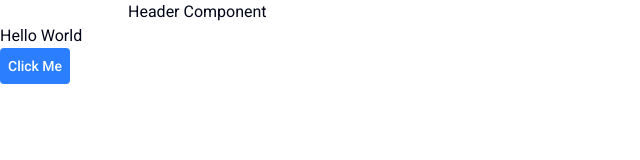
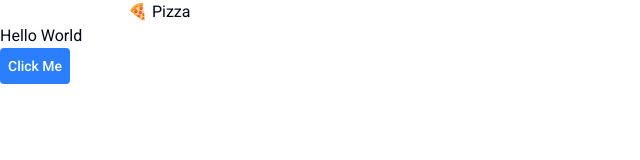
Before and after one commit to ahmed-reda-301/food-ordering-app, a Next.js app: page / in a window 1280 px wide. Shown: the top 160 px of the page, without its empty margins (0-640 px from the left). Built offline with nearby package versions, Linux system fonts and the light colour scheme.

Commit message:
feat: add custom Link component with hover prefetching for improved navigation UX

```diff
--- a/src/components/header/index.tsx
+++ b/src/components/header/index.tsx
@@ -1,10 +1,10 @@
-import React from "react";
+import Link from "../link"; // Adjust the import path as necessary
 
 function Header() {
   return (
     <header>
       <div className="container">
-        <h2>Header Component</h2>
+        <Link href="/"> 🍕 Pizza</Link>
       </div>
     </header>
   );
--- /dev/null
+++ b/src/components/link/index.tsx
@@ -0,0 +1,56 @@
+// src/components/link/index.tsx
+//
+// This is a custom Link component for Next.js projects.
+//
+// Purpose:
+// - Wraps Next.js's built-in <Link> to provide enhanced UX and prefetching behavior.
+// - Prefetches the linked page when the user hovers over the link, improving perceived navigation speed.
+// - Accepts all standard Next.js Link props, plus target and other anchor attributes.
+//
+// How it works:
+// - Uses a ref to access the underlying anchor element.
+// - On mouseover, sets prefetching to true, triggering Next.js to prefetch the page in the background.
+// - On mouseleave, disables prefetching.
+// - This makes navigation feel faster, especially on slow networks or large pages.
+//
+// Usage Example:
+//   <Link href="/about">About Us</Link>
+//   <Link href="/menu" target="_blank">Menu</Link>
+
+'use client';
+
+import NextLink, { LinkProps as NextLinkProps } from 'next/link';
+import React, { FC, HTMLAttributes, useEffect, useRef, useState } from 'react';
+
+type CustomLinkProps = NextLinkProps & {
+  children: React.ReactNode;
+  href: string;
+  target?: string;
+} & HTMLAttributes<HTMLAnchorElement>;
+
+const Link: FC<CustomLinkProps> = ({ children, href, ...rest }) => {
+  const [prefetching, setPrefetching] = useState(false);
+  const linkRef = useRef<HTMLAnchorElement>(null);
+  const setPrefetchListener = () => {
+    setPrefetching(true);
+  };
+  const removePrefetchListener = () => {
+    setPrefetching(false);
+  };
+  useEffect(() => {
+    const linkElement = linkRef.current;
+    linkElement?.addEventListener('mouseover', setPrefetchListener);
+    linkElement?.addEventListener('mouseleave', removePrefetchListener);
+    return () => {
+      linkElement?.removeEventListener('mouseover', setPrefetchListener);
+      linkElement?.removeEventListener('mouseleave', removePrefetchListener);
+    };
+  }, [prefetching]);
+  return (
+    <NextLink href={href} ref={linkRef} prefetch={prefetching} {...rest}>
+      {children}
+    </NextLink>
+  );
+};
+
+export default Link;
```
